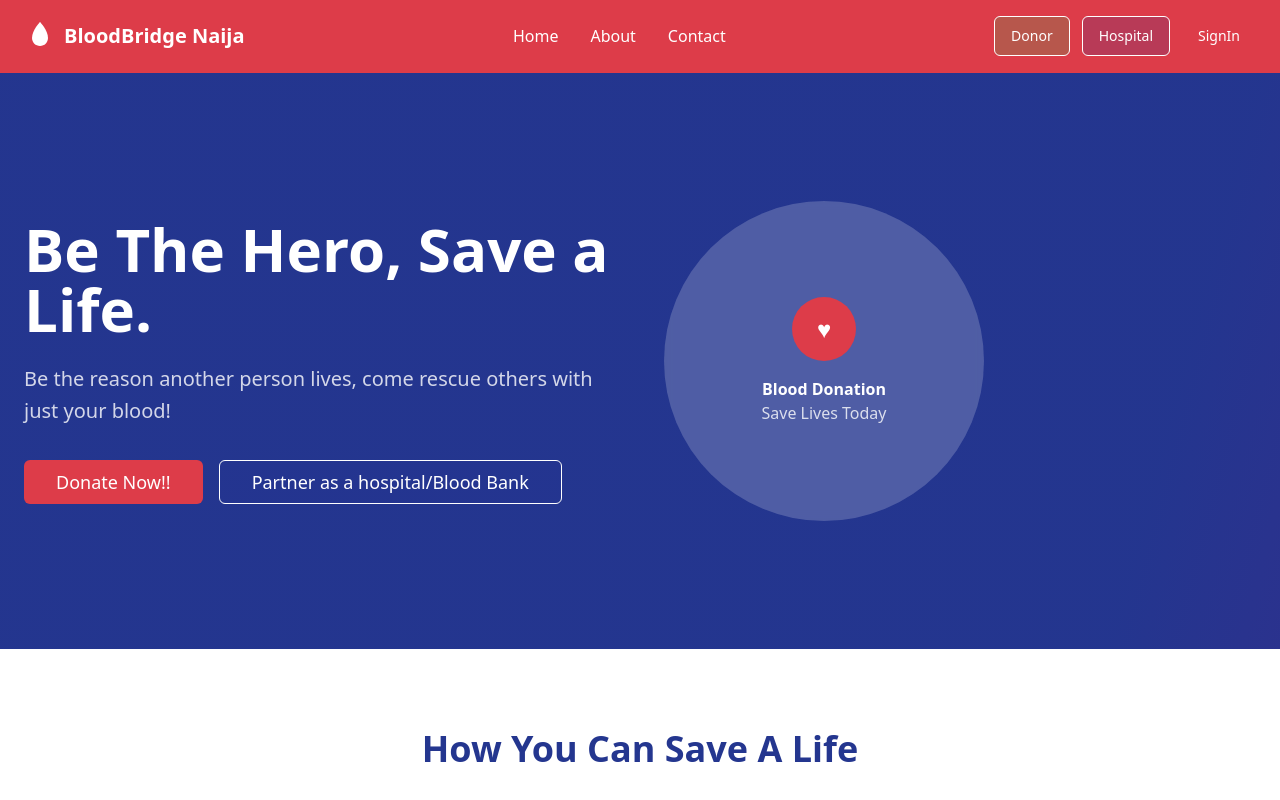
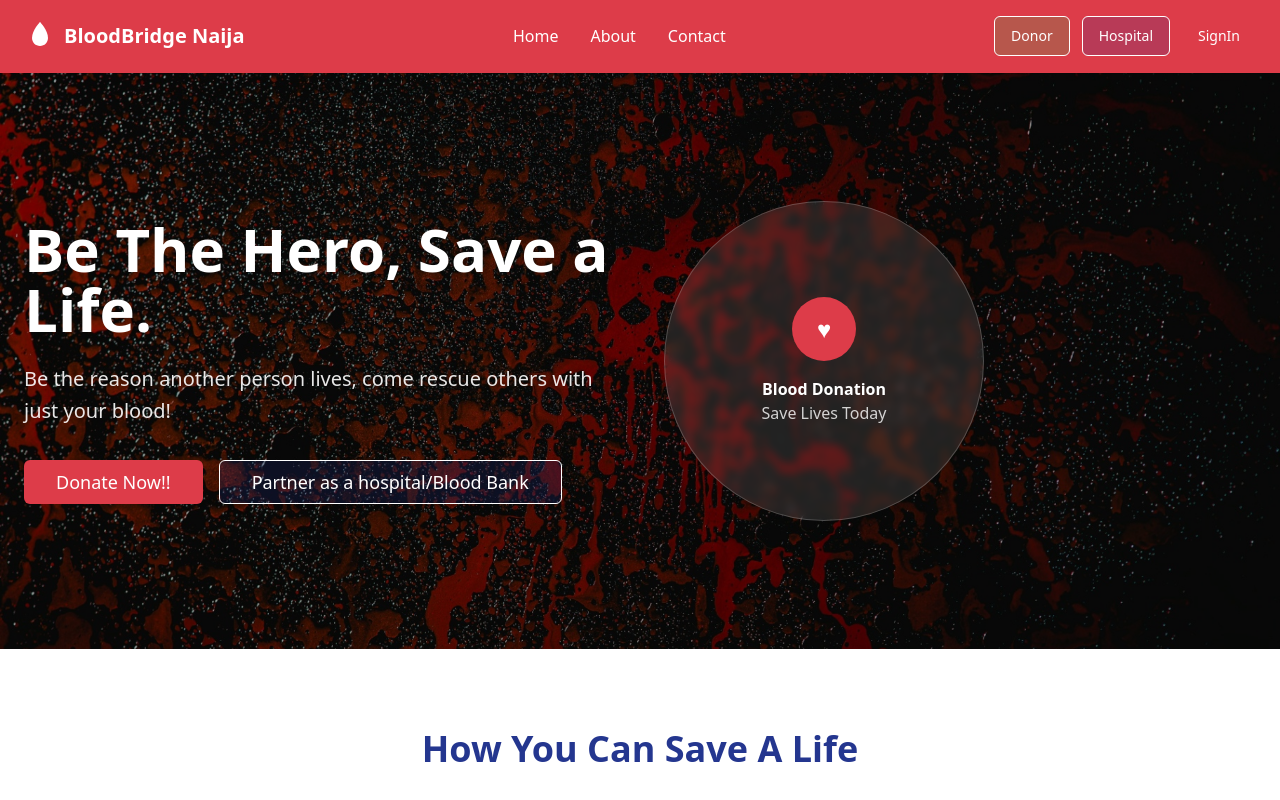
Before and after one commit to Bigdee001-dev/blood-bridge, a React (Vite) app: page / in a window 1280 px wide. Shown: the top 800 px of the page. Built offline with nearby package versions, Linux system fonts and the light colour scheme.

Commit message:
Add background image to hero section
Add the provided image as a background to the "Be the Hero, Save a Life" section on the landing page.

```diff
--- a/src/pages/Landing.tsx
+++ b/src/pages/Landing.tsx
@@ -56,14 +56,25 @@ const Landing = () => {
         </div>
       </nav>
 
-      {/* Hero Section */}
-      <div className="px-6 py-20 md:py-32">
-        <div className="max-w-7xl mx-auto grid md:grid-cols-2 gap-12 items-center">
+      {/* Hero Section with blood splatter background */}
+      <div
+        className="px-6 py-20 md:py-32 relative"
+        style={{
+          backgroundImage: `url('/lovable-uploads/2733b4b2-094b-49b3-bf04-bb9fc7f3b253.png')`,
+          backgroundSize: 'cover',
+          backgroundPosition: 'center',
+          backgroundRepeat: 'no-repeat'
+        }}
+      >
+        {/* Dark overlay to ensure text readability */}
+        <div className="absolute inset-0 bg-black/40"></div>
+
+        <div className="max-w-7xl mx-auto grid md:grid-cols-2 gap-12 items-center relative z-10">
           <div>
             <h1 className="text-4xl md:text-6xl font-bold text-white mb-6 leading-tight">
               Be The Hero, Save a Life.
             </h1>
-            <p className="text-xl text-white/80 mb-8 leading-relaxed">
+            <p className="text-xl text-white/90 mb-8 leading-relaxed">
               Be the reason another person lives, come rescue others with just your blood!
             </p>
             <div className="flex flex-col sm:flex-row gap-4">
@@ -83,7 +94,7 @@ const Landing = () => {
           <div className="flex flex-col gap-6">
             {/* Hero Image Placeholder */}
             <div className="relative">
-              <div className="w-80 h-80 bg-white/20 rounded-full flex items-center justify-center backdrop-blur-sm">
+              <div className="w-80 h-80 bg-white/10 rounded-full flex items-center justify-center backdrop-blur-sm border border-white/20">
                 <div className="text-center">
                   <div className="w-16 h-16 bg-blood-red rounded-full mx-auto mb-4 flex items-center justify-center">
                     <span className="text-white text-2xl">♥</span>
```
Also changed, not shown: public/lovable-uploads/2733b4b2-094b-49b3-bf04-bb9fc7f3b253.png (added).
